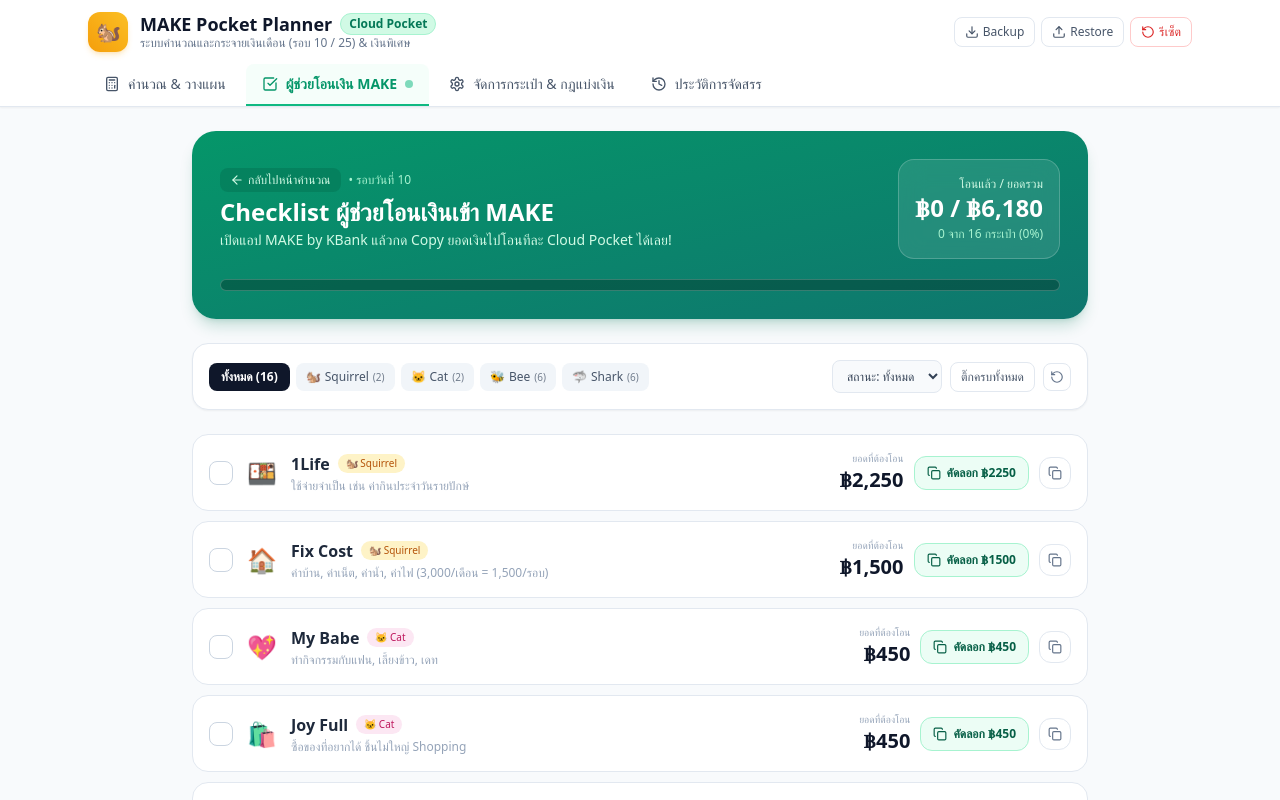
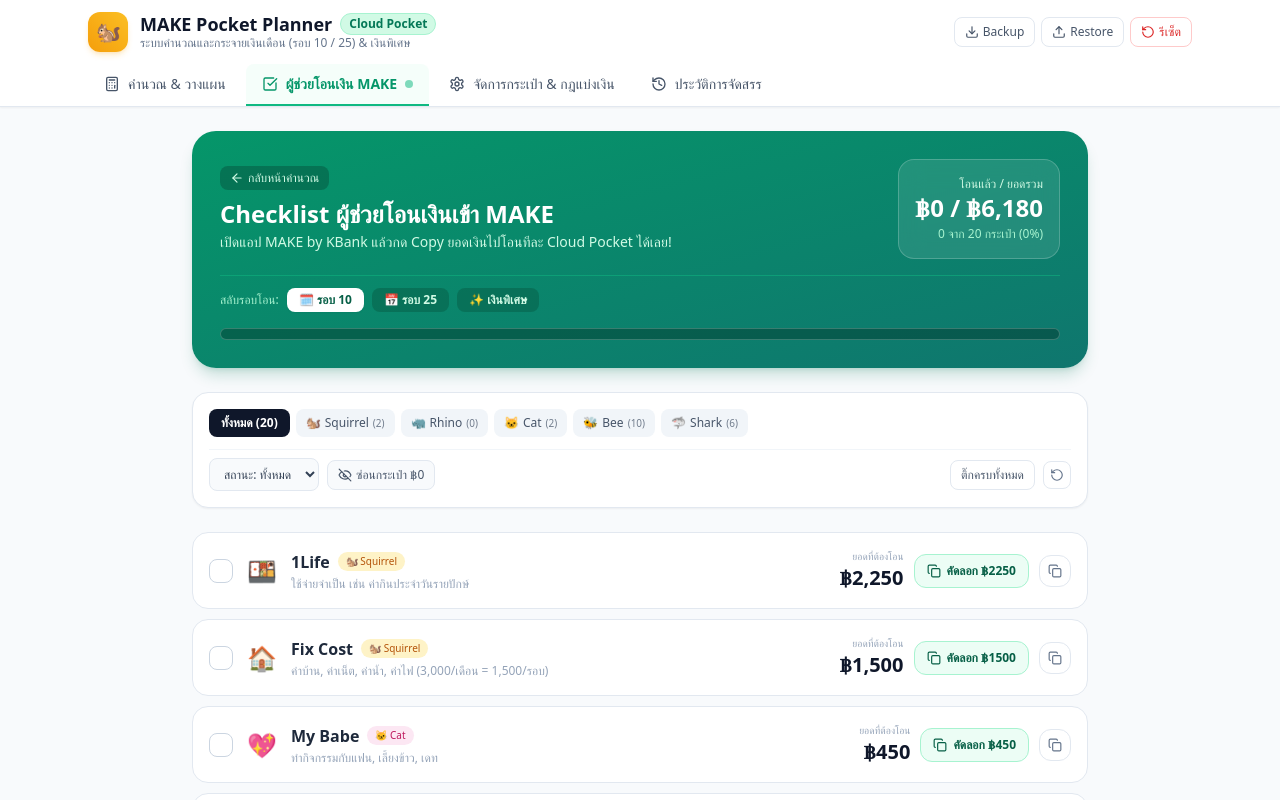
Before and after one commit to snoopy1989doo-source/make-pocket-planner, a React (Vite) app: page / in a window 1280 px wide. Both pictures are taken after a click on the button "ผู้ช่วยโอนเงิน MAKE". Shown: the top 800 px of the page. Built offline with nearby package versions, Linux system fonts and the light colour scheme.

Commit message:
Split Zero 1-5 into individual pockets and enhance Transfer Checklist with round switcher

```diff
--- a/src/App.jsx
+++ b/src/App.jsx
@@ -1,4 +1,4 @@
-import React, { useState, useMemo } from 'react';
+import React, { useState, useMemo, useEffect } from 'react';
 import { useLocalStorage } from './hooks/useLocalStorage';
 import { DEFAULT_POCKETS, CATEGORIES } from './data/defaultPockets';
 import { calculateAllocation } from './utils/allocationEngine';
@@ -10,11 +10,19 @@
 
 export default function App() {
   const [activeTab, setActiveTab] = useState('calculator');
-  const [pockets, setPockets] = useLocalStorage('make_pockets_v1', DEFAULT_POCKETS);
+  const [pockets, setPockets] = useLocalStorage('make_pockets_v2', DEFAULT_POCKETS);
   const [currentMode, setCurrentMode] = useLocalStorage('make_current_mode', 'round10');
   const [incomeAmount, setIncomeAmount] = useLocalStorage('make_income_amount', 6000);
   const [history, setHistory] = useLocalStorage('make_history_v1', []);
   const [checkedPockets, setCheckedPockets] = useLocalStorage('make_checked_pockets', {});
+
+  // Auto-migration check: If old single "p_zero1" with name "Zero 1-5" is present, update to separate Zero 1 - 5
+  useEffect(() => {
+    const hasOldZero = pockets.some(p => p.id === 'p_zero1' && p.name.includes('1-5'));
+    if (hasOldZero) {
+      setPockets(DEFAULT_POCKETS);
+    }
+  }, [pockets, setPockets]);
 
   // Compute live allocation
   const calculation = useMemo(() => {
@@ -25,7 +33,7 @@
   const handleExportBackup = () => {
     const backupData = {
       app: 'MAKE Pocket Planner',
-      version: '1.0',
+      version: '1.1',
       exportDate: new Date().toISOString(),
       pockets,
       currentMode,
@@ -56,7 +64,7 @@
 
   // Reset to default
   const handleResetDefaults = () => {
-    if (window.confirm('คุณต้องการรีเซ็ตกระเป๋าและกฎทั้งหมดกลับเป็นค่าเริ่มต้น 5 หมวดหมู่ (Squirrel, Rhino, Cat, Bee, Shark) หรือไม่?')) {
+    if (window.confirm('คุณต้องการรีเซ็ตกระเป๋าและกฎทั้งหมดกลับเป็นค่าเริ่มต้น 5 หมวดหมู่ (Squirrel, Rhino, Cat, Bee [Zero 1-5], Shark) หรือไม่?')) {
       setPockets(DEFAULT_POCKETS);
       setCheckedPockets({});
     }
@@ -101,6 +109,10 @@
         {activeTab === 'checklist' && (
           <TransferChecklist
             calculation={calculation}
+            currentMode={currentMode}
+            setCurrentMode={setCurrentMode}
+            incomeAmount={incomeAmount}
+            setIncomeAmount={setIncomeAmount}
             checkedPockets={checkedPockets}
             setCheckedPockets={setCheckedPockets}
             onBackToCalculator={() => setActiveTab('calculator')}
@@ -124,7 +136,7 @@
 
       {/* Footer */}
       <footer className="bg-white border-t border-slate-200 py-4 mt-12 text-center text-xs text-slate-400">
-        <p className="flex items-center justify-center gap-1">
+        <p className="flex items-center justify-center gap-1 flex-wrap">
           <span>MAKE Cloud Pocket Salary & Income Planner</span>
           <span>•</span>
           <span>🐿️ Squirrel</span>
@@ -133,7 +145,7 @@
           <span>•</span>
           <span>🐱 Cat</span>
           <span>•</span>
-          <span>🐝 Bee</span>
+          <span>🐝 Bee (Zero 1-5)</span>
           <span>•</span>
           <span>🦈 Shark</span>
         </p>
--- a/src/components/TransferChecklist.jsx
+++ b/src/components/TransferChecklist.jsx
@@ -9,27 +9,37 @@
   Filter,
   ArrowLeft,
   ChevronRight,
-  TrendingUp
+  TrendingUp,
+  Eye,
+  EyeOff
 } from 'lucide-react';
 import { formatMoney } from '../utils/allocationEngine';
-import { CATEGORIES } from '../data/defaultPockets';
+import { CATEGORIES, ROUND_PRESETS } from '../data/defaultPockets';
 
 export function TransferChecklist({
   calculation,
+  currentMode,
+  setCurrentMode,
+  incomeAmount,
+  setIncomeAmount,
   checkedPockets,
   setCheckedPockets,
   onBackToCalculator
 }) {
   const [filterCategory, setFilterCategory] = useState('all');
   const [filterStatus, setFilterStatus] = useState('all'); // 'all' | 'pending' | 'completed'
+  const [showZeroAmount, setShowZeroAmount] = useState(false);
   const [copiedId, setCopiedId] = useState(null);
 
-  const activePockets = calculation.pocketResults.filter(p => p.allocatedAmount > 0);
-  const totalCount = activePockets.length;
-  const completedCount = activePockets.filter(p => checkedPockets[p.id]).length;
+  const allActivePockets = calculation.pocketResults;
+  const nonZeroPockets = allActivePockets.filter(p => p.allocatedAmount > 0);
+
+  const displayPockets = showZeroAmount ? allActivePockets : nonZeroPockets;
+  const totalCount = nonZeroPockets.length;
+  const completedCount = nonZeroPockets.filter(p => checkedPockets[p.id]).length;
   const progressPercent = totalCount > 0 ? Math.round((completedCount / totalCount) * 100) : 0;
 
-  const totalTransferred = activePockets
+  const totalTransferred = nonZeroPockets
     .filter(p => checkedPockets[p.id])
     .reduce((sum, p) => sum + p.allocatedAmount, 0);
 
@@ -71,14 +81,14 @@
 
   const handleCheckAll = () => {
     const allChecked = {};
-    activePockets.forEach(p => {
+    nonZeroPockets.forEach(p => {
       allChecked[p.id] = true;
     });
     setCheckedPockets(allChecked);
   };
 
   // Filter pockets
-  const filteredPockets = activePockets.filter(pocket => {
+  const filteredPockets = displayPockets.filter(pocket => {
     if (filterCategory !== 'all' && pocket.categoryId !== filterCategory) return false;
     const isDone = !!checkedPockets[pocket.id];
     if (filterStatus === 'pending' && isDone) return false;
@@ -94,18 +104,16 @@
 
         <div className="flex flex-col sm:flex-row sm:items-center justify-between gap-4">
           <div>
-            <div className="flex items-center gap-2 mb-1">
+            <div className="flex items-center gap-2 mb-2">
               <button
                 onClick={onBackToCalculator}
-                className="inline-flex items-center gap-1 text-xs text-emerald-100 hover:text-white bg-emerald-700/60 px-2.5 py-1 rounded-lg transition-colors"
+                className="inline-flex items-center gap-1 text-xs text-emerald-100 hover:text-white bg-emerald-800/60 px-2.5 py-1 rounded-lg transition-colors"
               >
                 <ArrowLeft className="w-3.5 h-3.5" />
-                <span>กลับไปหน้าคำนวณ</span>
+                <span>กลับหน้าคำนวณ</span>
               </button>
-              <span className="text-xs text-emerald-200">
-                • {calculation.mode === 'special' ? 'เงินพิเศษ' : calculation.mode === 'round10' ? 'รอบวันที่ 10' : 'รอบวันที่ 25'}
-              </span>
             </div>
+
             <h2 className="text-xl sm:text-2xl font-bold">
               Checklist ผู้ช่วยโอนเงินเข้า MAKE
             </h2>
@@ -126,8 +134,34 @@
           </div>
         </div>
 
+        {/* Quick Mode Switcher inside Checklist */}
+        <div className="mt-4 pt-3 border-t border-emerald-500/50 flex flex-wrap items-center gap-2">
+          <span className="text-xs text-emerald-200 font-medium">สลับรอบโอน:</span>
+          {ROUND_PRESETS.map((preset) => {
+            const isSelected = currentMode === preset.id;
+            return (
+              <button
+                key={preset.id}
+                onClick={() => {
+                  setCurrentMode(preset.id);
+                  if (!incomeAmount || incomeAmount === 0) {
+                    setIncomeAmount(preset.defaultAmount);
+                  }
+                }}
+                className={`px-3 py-1 rounded-lg text-xs font-semibold transition-all ${
+                  isSelected
+                    ? 'bg-white text-emerald-800 shadow-sm'
+                    : 'bg-emerald-800/50 hover:bg-emerald-800/80 text-emerald-100'
+                }`}
+              >
+                <span>{preset.icon} {preset.shortName}</span>
+              </button>
+            );
+          })}
+        </div>
+
         {/* Progress bar */}
-        <div className="mt-5">
+        <div className="mt-4">
           <div className="w-full bg-emerald-950/40 h-3 rounded-full overflow-hidden p-0.5 border border-white/20">
             <div
               className="h-full bg-gradient-to-r from-amber-300 to-emerald-300 rounded-full transition-all duration-500 shadow-sm"
@@ -136,7 +170,7 @@
           </div>
         </div>
 
-        {progressPercent === 100 && (
+        {progressPercent === 100 && totalCount > 0 && (
           <div className="mt-4 bg-white/20 backdrop-blur-md rounded-xl p-3 flex items-center gap-2 border border-white/30 animate-bounce">
             <Sparkles className="w-5 h-5 text-amber-300 flex-shrink-0" />
             <span className="text-sm font-semibold">
@@ -147,9 +181,9 @@
       </div>
 
       {/* Filter & Controls Toolbar */}
-      <div className="bg-white rounded-2xl border border-slate-200 p-3 sm:p-4 shadow-sm flex flex-col sm:flex-row items-stretch sm:items-center justify-between gap-3">
+      <div className="bg-white rounded-2xl border border-slate-200 p-3 sm:p-4 shadow-sm flex flex-col gap-3">
 
-        {/* Category Filters */}
+        {/* Category Filters: ALWAYS show all 5 categories */}
         <div className="flex items-center gap-1.5 overflow-x-auto pb-1 sm:pb-0 scrollbar-none">
           <button
             onClick={() => setFilterCategory('all')}
@@ -159,12 +193,11 @@
                 : 'bg-slate-100 text-slate-600 hover:bg-slate-200'
             }`}
           >
-            ทั้งหมด ({activePockets.length})
+            ทั้งหมด ({displayPockets.length})
           </button>
 
           {CATEGORIES.map(cat => {
-            const count = activePockets.filter(p => p.categoryId === cat.id).length;
-            if (count === 0) return null;
+            const count = (showZeroAmount ? allActivePockets : nonZeroPockets).filter(p => p.categoryId === cat.id).length;
             const isSelected = filterCategory === cat.id;
             return (
               <button
@@ -185,7 +218,9 @@
         </div>
 
         {/* Status Filter + Action Buttons */}
-        <div className="flex items-center gap-2 justify-end text-xs">
+        <div className="flex flex-wrap items-center justify-between gap-2 pt-2 border-t border-slate-100 text-xs">
+
+          <div className="flex items-center gap-2">
             <select
               value={filterStatus}
               onChange={(e) => setFilterStatus(e.target.value)}
@@ -196,6 +231,20 @@
               <option value="completed">✅ โอนแล้ว</option>
             </select>
 
+            <button
+              onClick={() => setShowZeroAmount(!showZeroAmount)}
+              className={`inline-flex items-center gap-1 px-2.5 py-1.5 rounded-lg border transition-colors ${
+                showZeroAmount
+                  ? 'bg-amber-50 border-amber-200 text-amber-800 font-medium'
+                  : 'bg-slate-50 border-slate-200 text-slate-600 hover:bg-slate-100'
+              }`}
+            >
+              {showZeroAmount ? <Eye className="w-3.5 h-3.5" /> : <EyeOff className="w-3.5 h-3.5" />}
+              <span>{showZeroAmount ? 'แสดงกระเป๋า ฿0 ด้วย' : 'ซ่อนกระเป๋า ฿0'}</span>
+            </button>
+          </div>
+
+          <div className="flex items-center gap-2 ml-auto">
             <button
               onClick={handleCheckAll}
               className="px-2.5 py-1.5 rounded-lg border border-slate-200 text-slate-600 hover:bg-slate-50 transition-colors font-medium whitespace-nowrap"
@@ -212,12 +261,20 @@
             </button>
           </div>
         </div>
+      </div>
 
       {/* Pocket Checklist Rows */}
       <div className="space-y-2.5">
         {filteredPockets.length === 0 ? (
           <div className="bg-white rounded-2xl border border-slate-200 p-8 text-center text-slate-500 text-sm">
+            <p className="font-semibold text-slate-700 mb-1">
               ไม่มีกระเป๋าเงินในตัวกรองนี้
+            </p>
+            <p className="text-xs text-slate-400">
+              {currentMode === 'special' && filterCategory === 'squirrel'
+                ? '💡 ในโหมด "เงินพิเศษ" หมวด Squirrel (ค่ากิน/Fix Cost) จะไม่ถูกแบ่งเงินตามที่ตั้งไว้'
+                : 'ลองเปลี่ยนโหมดรอบการโอน หรือคลิก "แสดงกระเป๋า ฿0 ด้วย"'}
+            </p>
           </div>
         ) : (
           filteredPockets.map((pocket) => {
@@ -225,27 +282,32 @@
             const category = CATEGORIES.find(c => c.id === pocket.categoryId);
             const isAmtCopied = copiedId === `amt_${pocket.id}`;
             const isNameCopied = copiedId === `name_${pocket.id}`;
+            const isZero = pocket.allocatedAmount === 0;
 
             return (
               <div
                 key={pocket.id}
-                onClick={() => toggleCheck(pocket.id)}
-                className={`bg-white rounded-2xl border p-4 transition-all flex flex-col sm:flex-row sm:items-center justify-between gap-3 cursor-pointer select-none group ${
-                  isDone
-                    ? 'border-emerald-200 bg-emerald-50/30 opacity-75'
-                    : 'border-slate-200 hover:border-emerald-300 hover:shadow-sm'
+                onClick={() => !isZero && toggleCheck(pocket.id)}
+                className={`bg-white rounded-2xl border p-4 transition-all flex flex-col sm:flex-row sm:items-center justify-between gap-3 select-none group ${
+                  isZero
+                    ? 'opacity-40 bg-slate-50/70 border-slate-200 cursor-default'
+                    : isDone
+                    ? 'border-emerald-200 bg-emerald-50/30 opacity-75 cursor-pointer'
+                    : 'border-slate-200 hover:border-emerald-300 hover:shadow-sm cursor-pointer'
                 }`}
               >
                 {/* Left: Checkbox + Pocket Details */}
                 <div className="flex items-center gap-3.5 min-w-0">
                   <div
                     className={`w-6 h-6 rounded-lg border flex items-center justify-center transition-all flex-shrink-0 ${
-                      isDone
+                      isZero
+                        ? 'border-slate-200 bg-slate-100 text-transparent'
+                        : isDone
                         ? 'bg-emerald-600 border-emerald-600 text-white shadow-sm'
                         : 'border-slate-300 bg-white group-hover:border-emerald-500'
                     }`}
                   >
-                    {isDone && <Check className="w-4 h-4 stroke-[3]" />}
+                    {isDone && !isZero && <Check className="w-4 h-4 stroke-[3]" />}
                   </div>
 
                   <span className="text-2xl flex-shrink-0">{pocket.emoji || '📁'}</span>
@@ -270,20 +332,25 @@
                 {/* Right: Copy Buttons & Amount */}
                 <div
                   className="flex items-center justify-between sm:justify-end gap-2.5 pt-2 sm:pt-0 border-t sm:border-t-0 border-slate-100"
-                  onClick={(e) => e.stopPropagation()} // Stop triggering checkbox when clicking buttons
+                  onClick={(e) => e.stopPropagation()}
                 >
                   <div className="text-left sm:text-right">
                     <span className="text-[10px] text-slate-400 block">ยอดที่ต้องโอน</span>
-                    <span className={`text-lg sm:text-xl font-bold font-mono-numeric ${isDone ? 'text-emerald-700' : 'text-slate-900'}`}>
+                    <span className={`text-lg sm:text-xl font-bold font-mono-numeric ${
+                      isZero ? 'text-slate-400' : isDone ? 'text-emerald-700' : 'text-slate-900'
+                    }`}>
                       {formatMoney(pocket.allocatedAmount)}
                     </span>
                   </div>
 
                   {/* Copy Amount Button */}
                   <button
+                    disabled={isZero}
                     onClick={() => handleCopyAmount(pocket)}
                     className={`inline-flex items-center gap-1.5 px-3 py-2 rounded-xl text-xs font-semibold transition-all shadow-xs ${
-                      isAmtCopied
+                      isZero
+                        ? 'bg-slate-100 text-slate-400 cursor-not-allowed'
+                        : isAmtCopied
                         ? 'bg-emerald-600 text-white'
                         : 'bg-emerald-50 hover:bg-emerald-100 text-emerald-800 border border-emerald-200'
                     }`}
--- a/src/data/defaultPockets.js
+++ b/src/data/defaultPockets.js
@@ -78,7 +78,7 @@
     rules: {
       round10: { mode: 'percent_remaining', value: 50 }, // 50% ของเงินที่เหลือหลังหัก Fix
       round25: { mode: 'percent_remaining', value: 50 },
-      special: { mode: 'percent_remaining', value: 0 }  // เงินพิเศษไม่ลงค่ากิน
+      special: { mode: 'percent_remaining', value: 0 }  // เงินพิเศษ
     }
   },
   {
@@ -151,18 +151,70 @@
     }
   },
 
-  // --- BEE (🐝) ---
+  // --- BEE (🐝) - Zero 1 ถึง Zero 5 แยกรายกระเป๋า ---
   {
     id: 'p_zero1',
-    name: 'Zero 1-5 (พอร์ตลงทุน)',
+    name: 'Zero 1',
     categoryId: 'bee',
-    description: 'พอร์ตลงทุนหลัก 1-5',
+    description: 'พอร์ตการลงทุน Zero 1',
     emoji: '📈',
     isActive: true,
     rules: {
-      round10: { mode: 'percent_remaining', value: 6 },
-      round25: { mode: 'percent_remaining', value: 6 },
-      special: { mode: 'percent_remaining', value: 12 }
+      round10: { mode: 'percent_remaining', value: 1.5 },
+      round25: { mode: 'percent_remaining', value: 1.5 },
+      special: { mode: 'percent_remaining', value: 3 }
+    }
+  },
+  {
+    id: 'p_zero2',
+    name: 'Zero 2',
+    categoryId: 'bee',
+    description: 'พอร์ตการลงทุน Zero 2',
+    emoji: '📊',
+    isActive: true,
+    rules: {
+      round10: { mode: 'percent_remaining', value: 1.5 },
+      round25: { mode: 'percent_remaining', value: 1.5 },
+      special: { mode: 'percent_remaining', value: 3 }
+    }
+  },
+  {
+    id: 'p_zero3',
+    name: 'Zero 3',
+    categoryId: 'bee',
+    description: 'พอร์ตการลงทุน Zero 3',
+    emoji: '💹',
+    isActive: true,
+    rules: {
+      round10: { mode: 'percent_remaining', value: 1 },
+      round25: { mode: 'percent_remaining', value: 1 },
+      special: { mode: 'percent_remaining', value: 2 }
+    }
+  },
+  {
+    id: 'p_zero4',
+    name: 'Zero 4',
+    categoryId: 'bee',
+    description: 'พอร์ตการลงทุน Zero 4',
+    emoji: '🎯',
+    isActive: true,
+    rules: {
+      round10: { mode: 'percent_remaining', value: 1 },
+      round25: { mode: 'percent_remaining', value: 1 },
+      special: { mode: 'percent_remaining', value: 2 }
+    }
+  },
+  {
+    id: 'p_zero5',
+    name: 'Zero 5',
+    categoryId: 'bee',
+    description: 'พอร์ตการลงทุน Zero 5',
+    emoji: '💼',
+    isActive: true,
+    rules: {
+      round10: { mode: 'percent_remaining', value: 1 },
+      round25: { mode: 'percent_remaining', value: 1 },
+      special: { mode: 'percent_remaining', value: 2 }
     }
   },
   {
```
Lines whose indentation alone changed are shown as unchanged.
